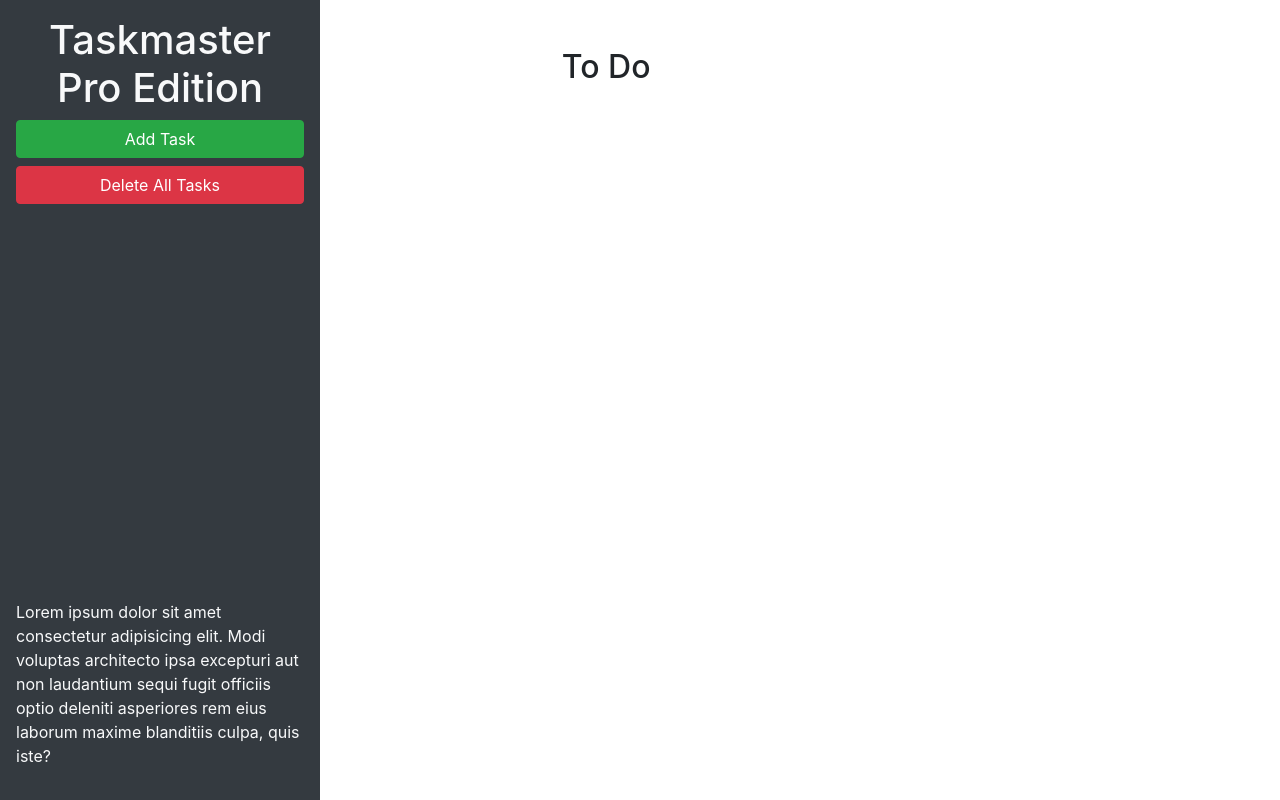
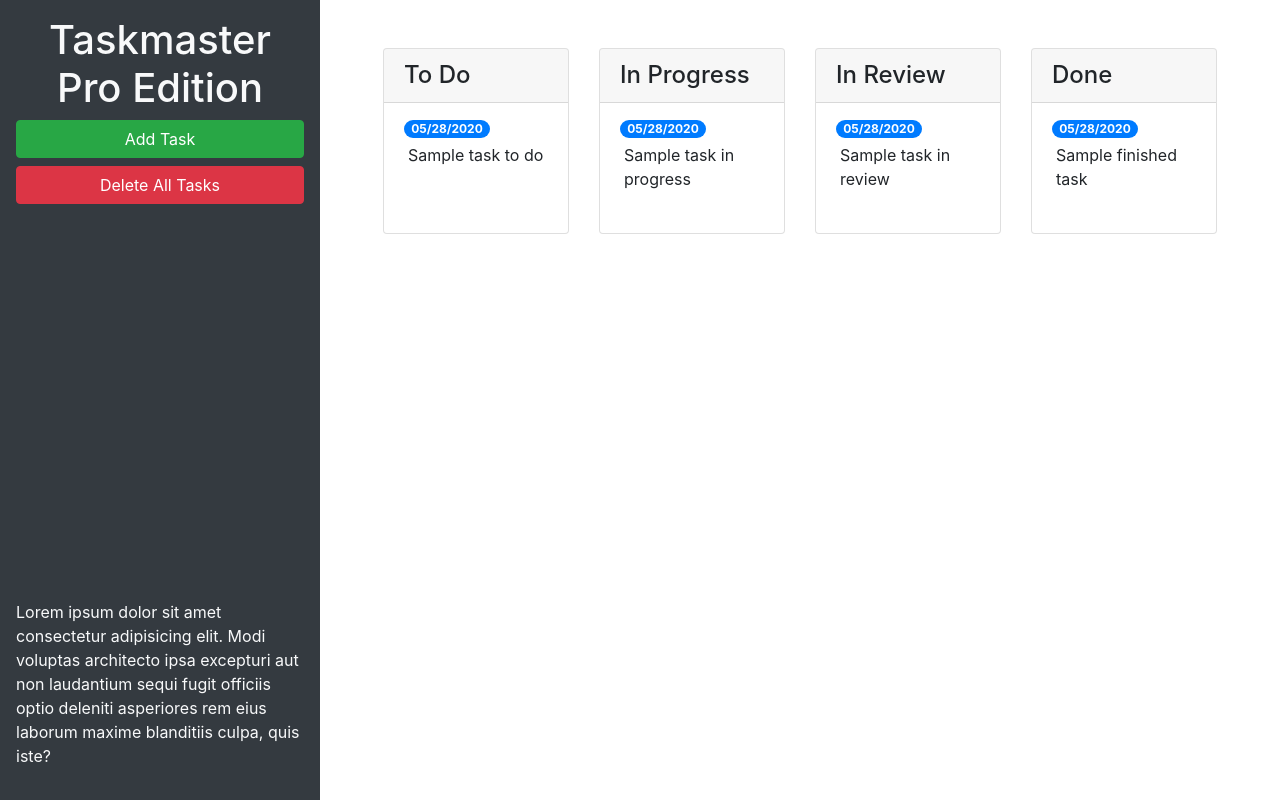
Before and after one commit to ashoknayakii/taskmaster-pro, a plain HTML site: page index.html in a window 1280 px wide. Drawn offline with nearby package versions, Linux system fonts and the light colour scheme.

Commit message:
added bootstrap styles to html

```diff
--- a/index.html
+++ b/index.html
@@ -25,8 +25,65 @@
     </header>
     <main class="col-12 col-lg-9">
       <div class="m-5 row justify-content-around">
-        <h2>To Do</h2>
-        <ul id="list-toDo" class="list-group"> </ul>
+        <div class="col-12 col-md-6 col-xl-3 mb-3">
+          <div class="card">
+            <h4 class="card-header">
+              To Do
+            </h4>
+        <ul id="list-toDo" class="list-group list-group-flush">
+          <li class="list-group-item">
+            <span class="badge badge-primary badge-pill">05/28/2020</span>
+            <p class="m-1">Sample task to do</p>
+          </li>
+        </ul>
+        </div>
+      </div>
+      <!-- todo end -->
+      <!-- in progress start -->
+      <div class ="col-12 col-md-6 col-xl-3 mb-3">
+        <div class="card">
+          <h4 class="card-header">
+            In Progress
+          </h4>
+          <ul id="list-inProgress" class="list-group list-group-flush">
+            <li class="list-group-item">
+              <span class="badge badge-primary badge-pill">05/28/2020</span>
+              <p class="m-1">Sample task in progress</p>
+            </li>
+          </ul>
+        </div>
+      </div>
+      <!-- in progress end -->
+      <!-- in review start -->
+      <div class="col-12 col-md-6 col-xl-3 mb-3">
+        <div class="card">
+          <h4 class="card-header">
+            In Review
+          </h4>
+          <ul id="list-inReview" class="list-group list-group-flush">
+            <li class="list-group-item">
+              <span class="badge badge-primary badge-pill">05/28/2020</span>
+              <p class="m-1">Sample task in review</p>
+            </li>
+          </ul>
+        </div>
+      </div>
+      <!-- in review end -->
+      <!-- done start -->
+      <div class="col-12 col-md-6 col-xl-3 mb-3">
+        <div class="card">
+          <h4 class="card-header">
+            Done
+          </h4>
+          <ul id="list-Done" class="list-group list-group-flush">
+            <li class="list-group-item">
+              <span class="badge badge-primary badge-pill">05/28/2020</span>
+              <p class="m-1">Sample finished task</p>
+            </li>
+          </ul>
+        </div>
+      </div>
+      <!-- done end -->
       </div>
     </main>
   </div>
@@ -46,11 +103,11 @@
           <form>
             <div class="form-group">
               <label for="modalTaskDescription">Task description</label>
-              <textarea id="modalTaskDescription" rows="3"></textarea>
+              <textarea id="modalTaskDescription" rows="3" class="form-control"></textarea>
             </div>
             <div class="form-group">
               <label for="modalDueDate">Due date</label>
-              <input type="text" id="modalDueDate" placeholder="mm/dd/yyyy" autocomplete="off" />
+              <input type="text" class="form-control" id="modalDueDate" placeholder="mm/dd/yyyy" autocomplete="off" />
             </div>
           </form>
         </div>
```
